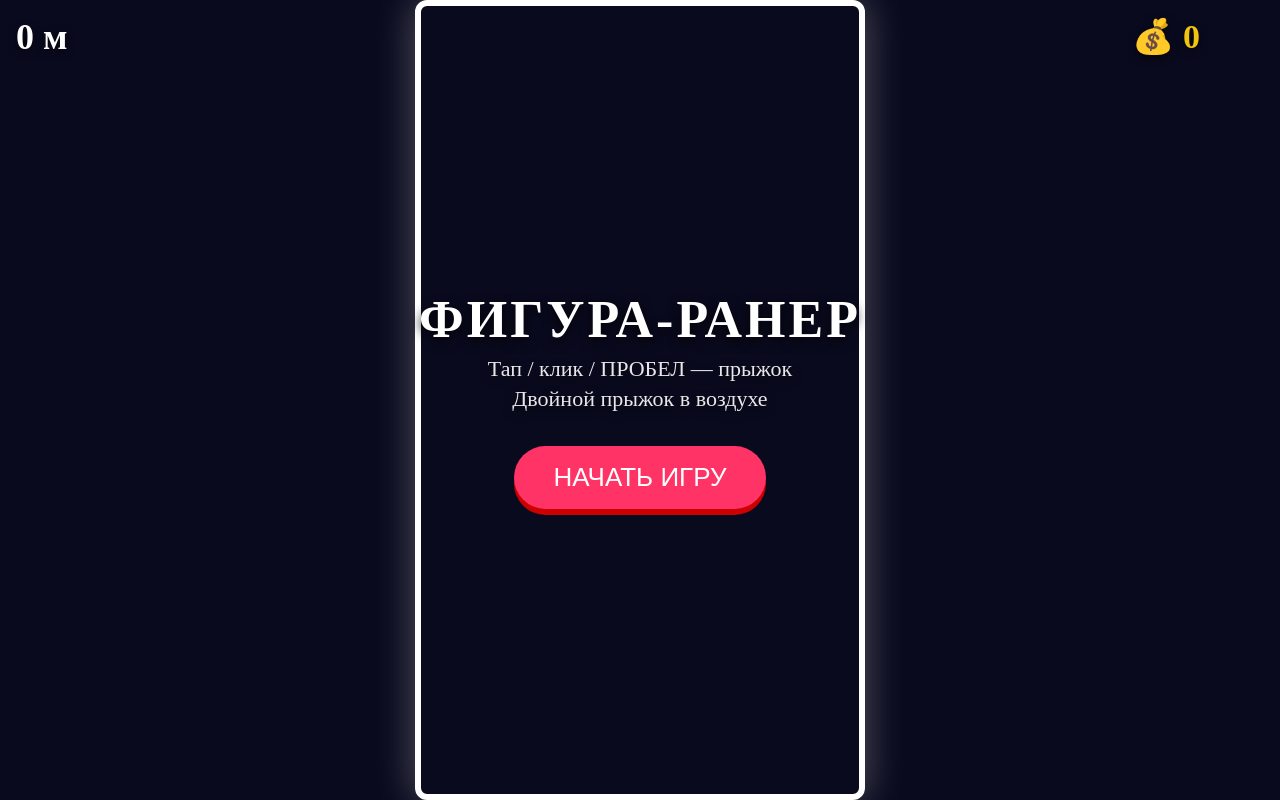
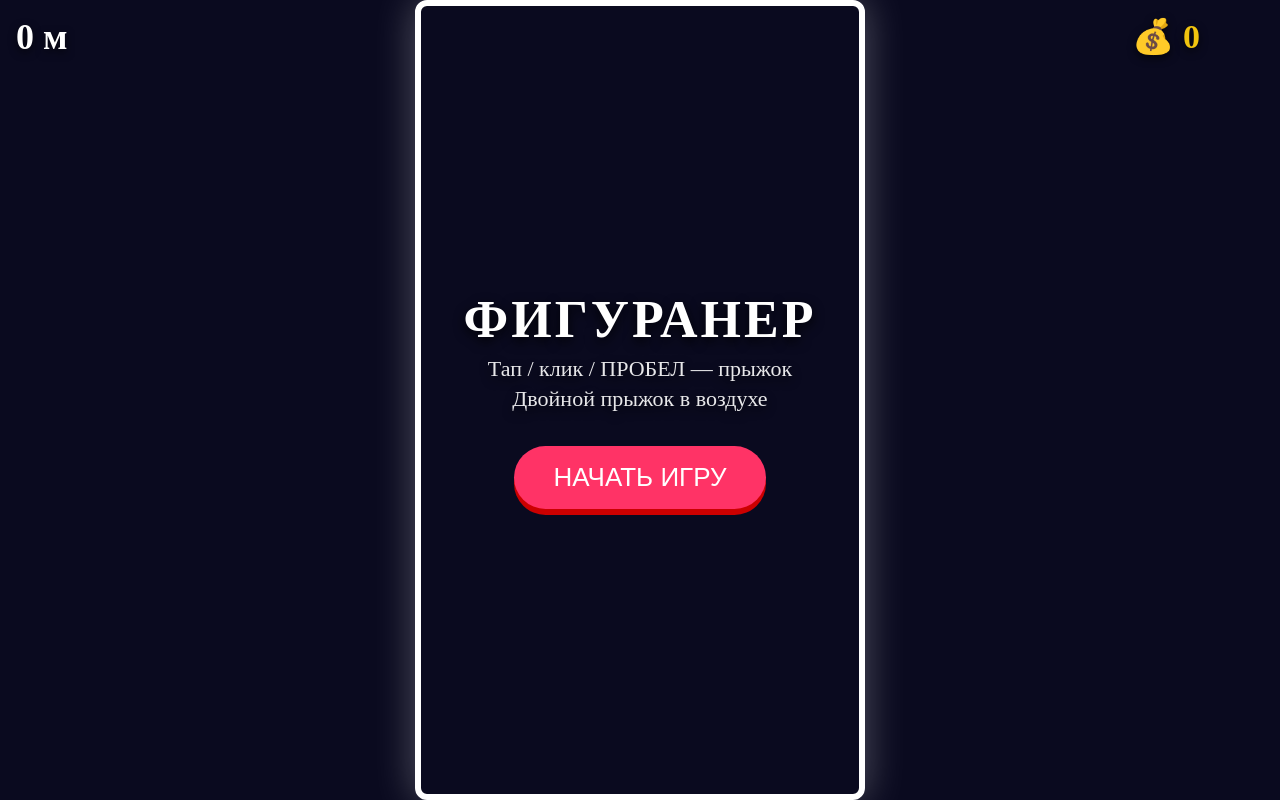
Before and after one commit to AntonkinAnton/FiguRun, a plain HTML site: page index.html in a window 1280 px wide. Drawn offline with Linux system fonts and the light colour scheme.

Commit message:
Title change

```diff
--- a/index.html
+++ b/index.html
@@ -72,7 +72,7 @@
 <!-- Старт / конец -->
 <div id="overlay">
     <div id="start">
-        <h1>ФИГУРА-РАНЕР</h1>
+        <h1>ФИГУРАНЕР</h1>
         <p class="subtitle">Тап / клик / ПРОБЕЛ — прыжок</p>
         <p class="subtitle">Двойной прыжок в воздухе</p>
         <button class="overlay-btn" onclick="startGame()">НАЧАТЬ ИГРУ</button>
```
